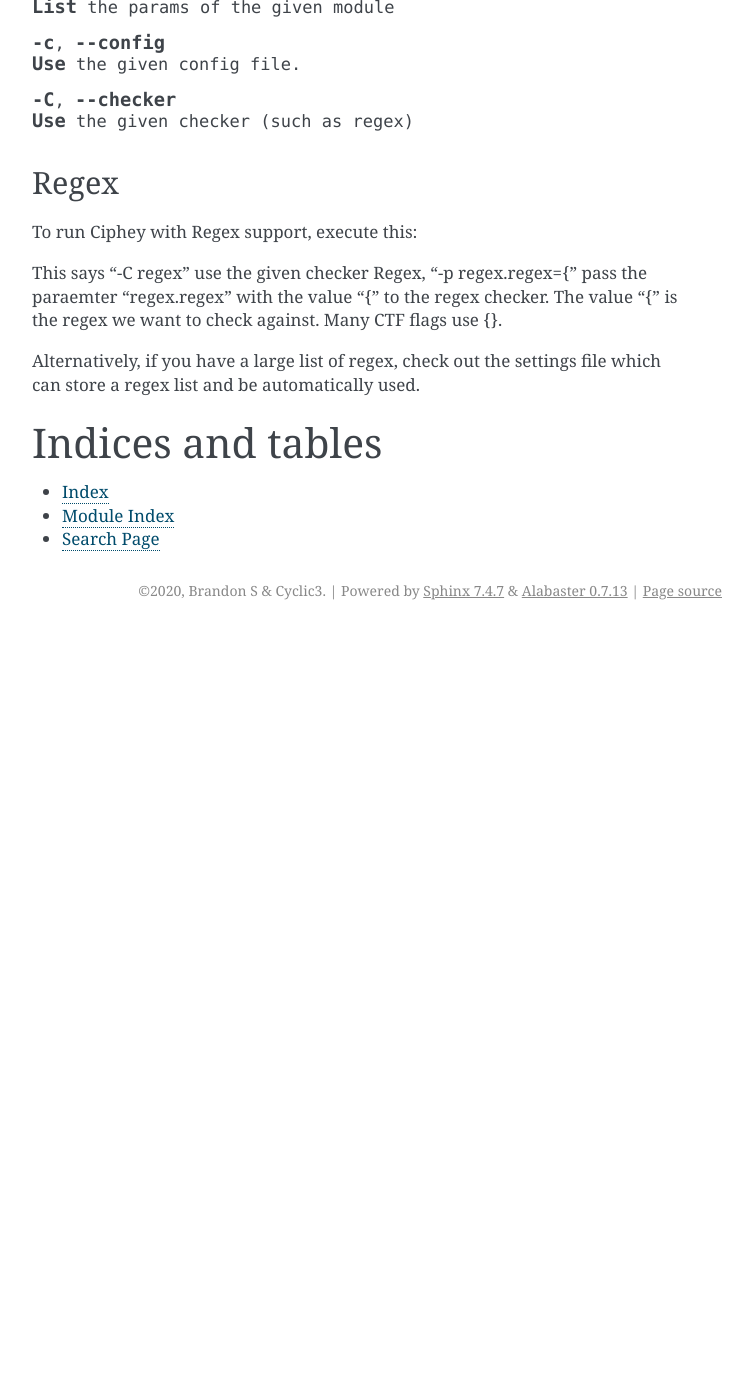
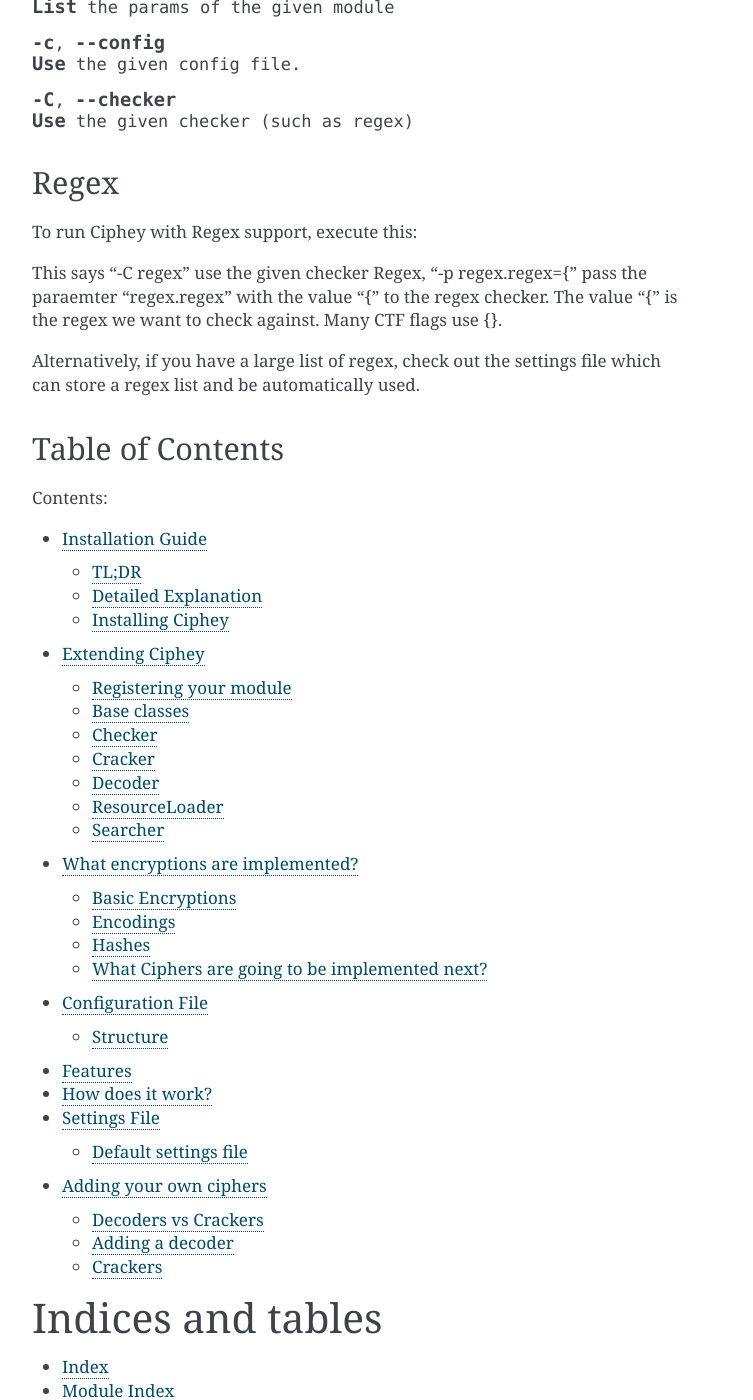
Before and after one commit to Ciphey/CipheyDocs, a Sphinx documentation site: the page built from docs/index.rst, in a window 1280 px wide and 1400 px high, scrolled down 1099 px. Shown: the whole window, without its empty margins (388-1141 px from the left). Built offline with Sphinx 7.4.7, drawn with Linux system fonts in a browser that asks for light colours; pages that are not in the unit, such as notebooks, are missing from menus; before the commit the page ends 1729 px from its top, so only the background shows below that.

Commit message:
fixed doc ToC issues

```diff
--- a/docs/conf.py
+++ b/docs/conf.py
@@ -31,9 +31,9 @@
 # extensions coming with Sphinx (named 'sphinx.ext.*') or your custom
 # ones.
 extensions = [
-    "sphinx.ext.autodoc",
-    "sphinx.ext.napoleon",
-    "sphinx_autodoc_typehints",
+    # "sphinx.ext.autodoc",
+    # "sphinx.ext.napoleon",
+    # "sphinx_autodoc_typehints",
 ]
 
 autodoc_mock_imports = ["ciphey"]
--- a/docs/index.rst
+++ b/docs/index.rst
@@ -73,12 +73,14 @@
 
 Alternatively, if you have a large list of regex, check out the settings file which can store a regex list and be automatically used.
 
+Table of Contents
+------------------
 .. toctree::
    :maxdepth: 2
    :caption: Contents:
+
         Installation Guide <install.rst>
         Extending Ciphey <extending.rst>
-        References <reference.rst>
         What encryptions are implemented? <ciphers.rst>
         Configuration File <config.rst>
         Features <features.rst>
```
Also changed, not shown: docs/modules.rst (deleted, +0 -7 lines).
